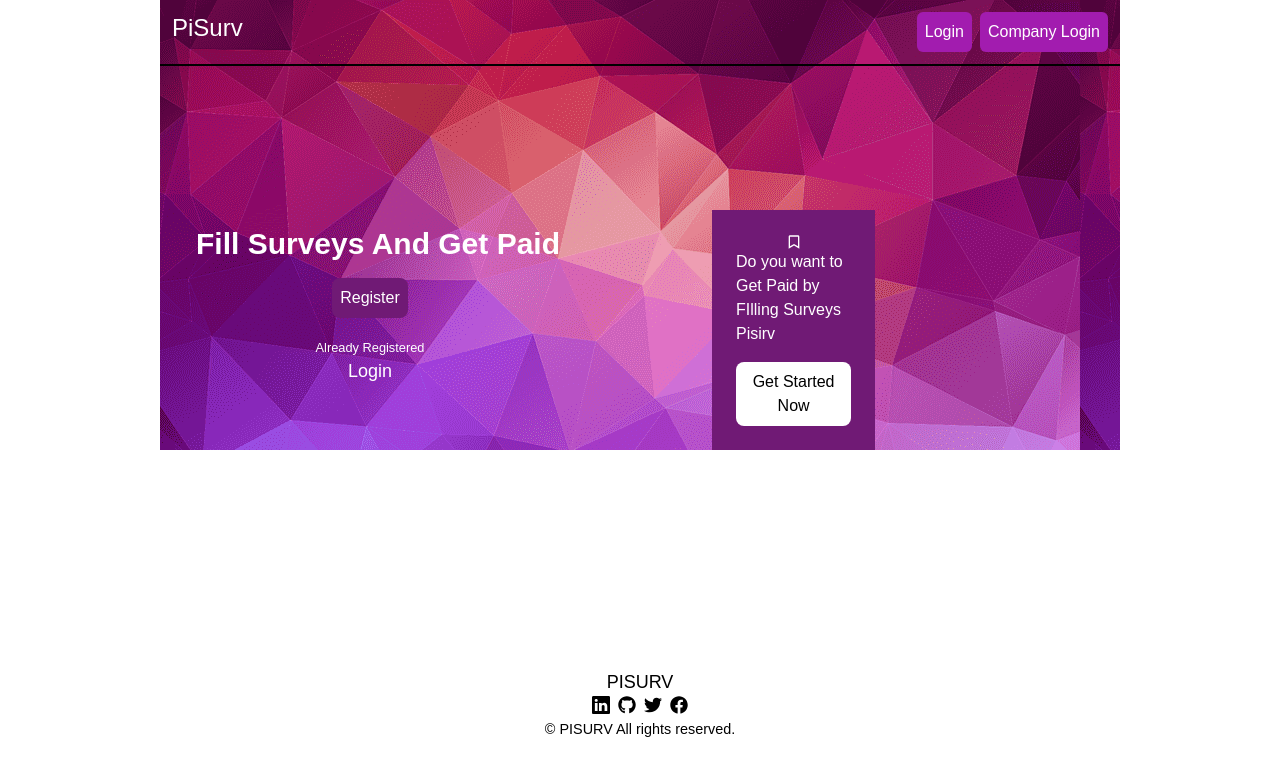
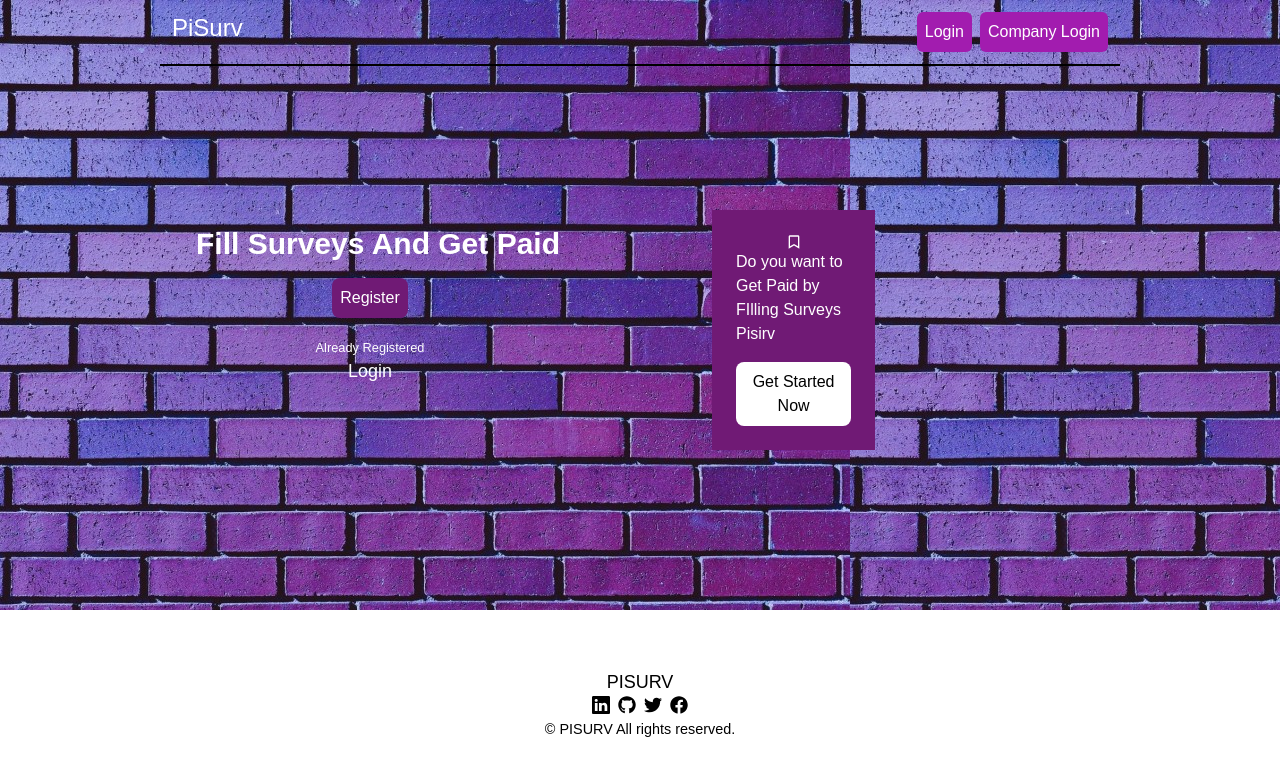
Before and after one commit to ibkay998/piSurv, a React (Create React App) app: page / in a window 1280 px wide. Shown: the top 776 px of the page. Built offline with nearby package versions, Linux system fonts and the light colour scheme.

Commit message:
Update home.css

```diff
--- a/src/routes/home.css
+++ b/src/routes/home.css
@@ -1,3 +1,3 @@
-.home {
-    background-image: url(../assets/background3.png);
+body {
+    background-image: url(../assets/background2.jpg);
   }
```
